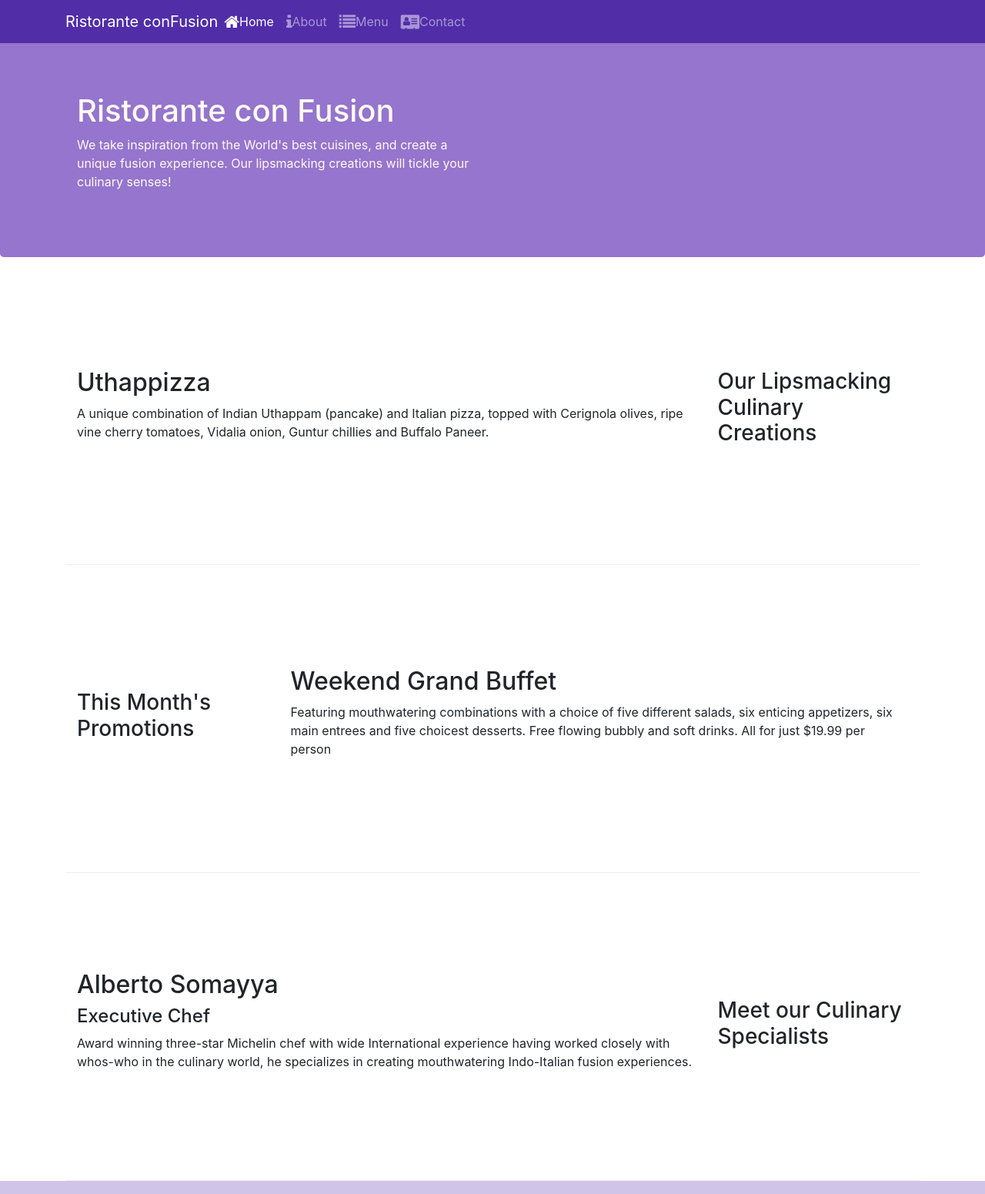
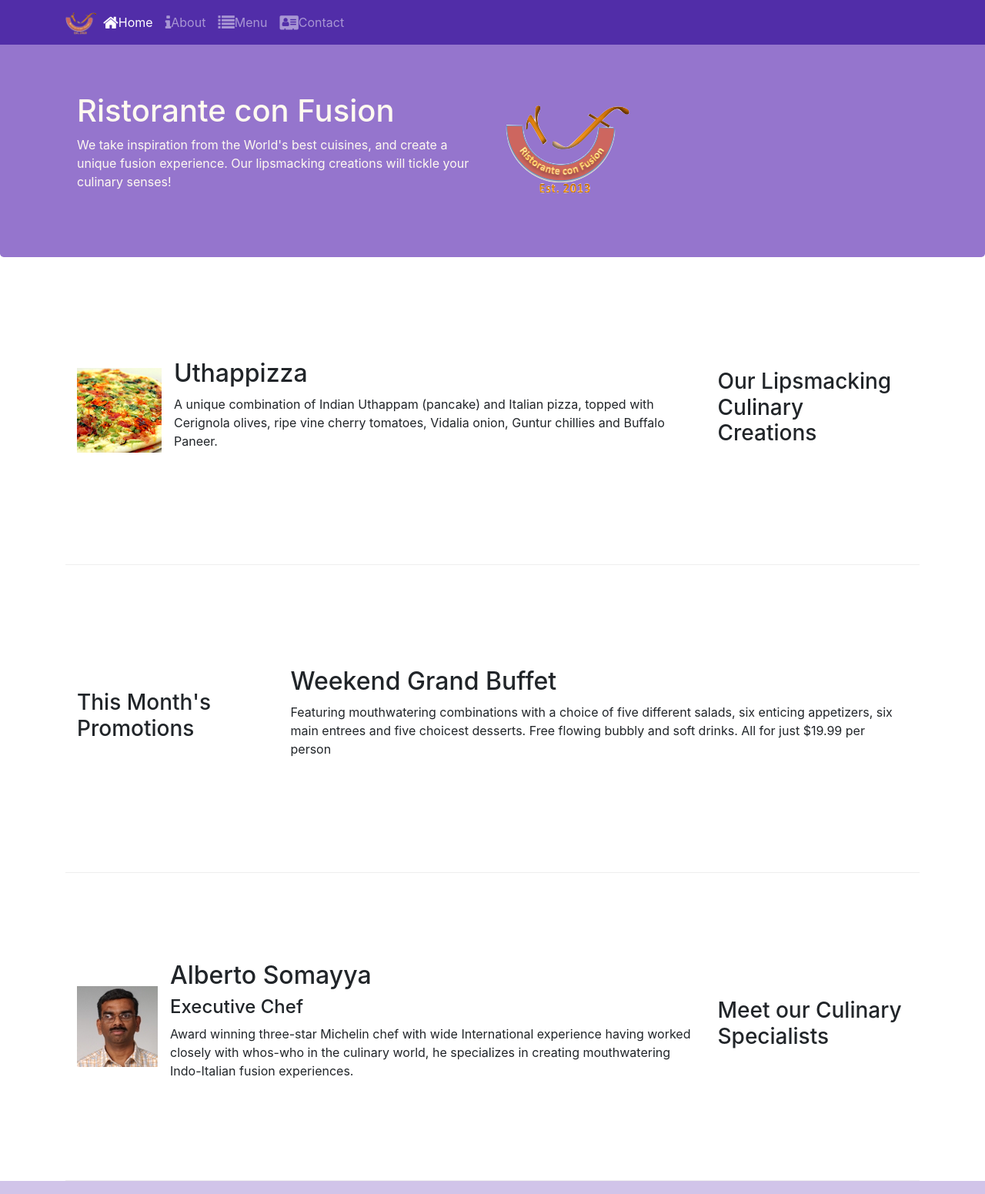
Before and after one commit to Akshaya222/Confusion, a website: page index.html in a window 1280 px wide. Shown: the top 1551 px of the page at 77% size. Drawn offline with nearby package versions, Linux system fonts and the light colour scheme.

Commit message:
images and media

```diff
--- a/index.html
+++ b/index.html
@@ -23,7 +23,7 @@
             <button class="navbar-toggler" type="button" data-toggle="collapse" data-target="#Navbar">
                 <span class="navbar-toggler-icon"></span>
             </button>
-            <a class="navbar-brand mr-auto" href="#">Ristorante conFusion</a>
+            <a class="navbar-brand mr-auto" href="#"><img src="img/images/logo.png" height="30" width="41"></a>
             <div class="collapse navbar-collapse" id="Navbar">
                 <ul class="navbar-nav mr-auto">
                     <li class="nav-item active"><a class="nav-link" href="#"><span class="fa fa-home fa-lg"></span>Home</a></li>
@@ -43,7 +43,8 @@
                     <h1>Ristorante con Fusion</h1>
                     <p>We take inspiration from the World's best cuisines, and create a unique fusion experience. Our lipsmacking creations will tickle your culinary senses!</p>
                 </div>
-                <div class="col-12 col-sm-6" >
+                <div class="col-12 col-sm align-self-center" >
+                    <img src="img/images/logo.png " class="img-fluid">
                 </div>
             </div>
         </div>
@@ -55,8 +56,14 @@
                 <h3>Our Lipsmacking Culinary Creations</h3>
             </div>
             <div class="col col-sm order-sm-first col-md">
-                <h2>Uthappizza</h2>
-                <p>A unique combination of Indian Uthappam (pancake) and Italian pizza, topped with Cerignola olives, ripe vine cherry tomatoes, Vidalia onion, Guntur chillies and Buffalo Paneer.</p>
+                <div class="media">
+                    <img class="d-flex mr-3 img-thumbnails align-self-center" src="img/images/uthappizza.png" alt="Uthappizza">
+                    <div class="media-body">
+                        <h2 class="mt-0">Uthappizza</h2>
+                        <p>A unique combination of Indian Uthappam (pancake) and Italian pizza, topped with Cerignola olives, ripe vine cherry tomatoes, Vidalia onion, Guntur chillies and Buffalo Paneer.</p>
+                    </div>
+                </div>
+
             </div>
         </div>
 
@@ -76,9 +83,15 @@
                 <h3>Meet our Culinary Specialists</h3>
             </div>
             <div class="col col-sm order-sm-first col-md ">
-                <h2>Alberto Somayya</h2>
-                <h4>Executive Chef</h4>
-                <p>Award winning three-star Michelin chef with wide International experience having worked closely with whos-who in the culinary world, he specializes in creating mouthwatering Indo-Italian fusion experiences. </p>
+                <div class="media">
+                    <img src="img/images/alberto.png" class="d-flex mr-3 align-self-center img-thumbnails" alt="alberto">
+                    <div class="media-body">
+                        <h2 class="mt-0">Alberto Somayya</h2>
+                        <h4>Executive Chef</h4>
+                        <p>Award winning three-star Michelin chef with wide International experience having worked closely with whos-who in the culinary world, he specializes in creating mouthwatering Indo-Italian fusion experiences. </p>
+                    </div>
+                </div>
+
             </div>
         </div>
     </div>
```
Also changed, not shown: aboutus.html (+3 -2 lines), contactus.html (+3 -2 lines), img/images/alberto.png (added), img/images/buffet.png (added), img/images/logo.png (added), img/images/uthappizza.png (added), 1 other file.
